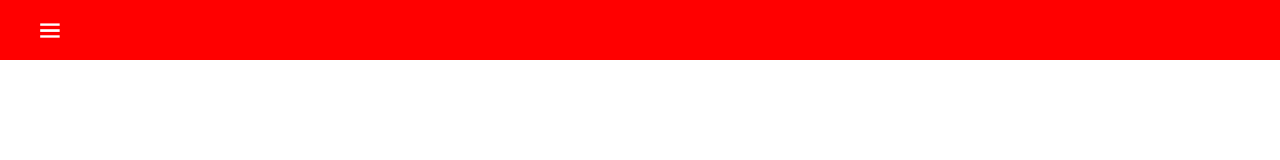
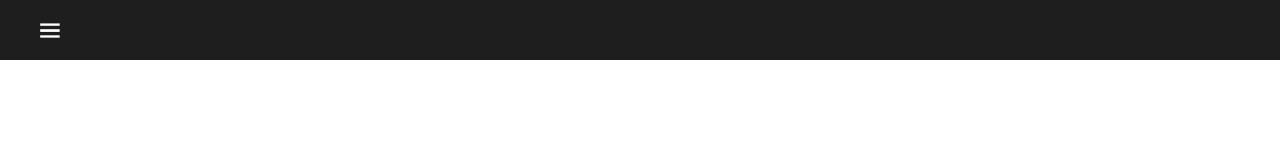
Before and after one commit to ValentasK/Youtube-Design, a plain HTML site: page index.html in a window 1280 px wide. Drawn offline with Linux system fonts and the light colour scheme.

Commit message:
Black background

```diff
--- a/style.css
+++ b/style.css
@@ -5,7 +5,7 @@
 
 
 .navBar {
-  background-color: red;
+  background-color: rgb(30, 30, 30);
   height: 60px;
   display: flex;
 }
```
